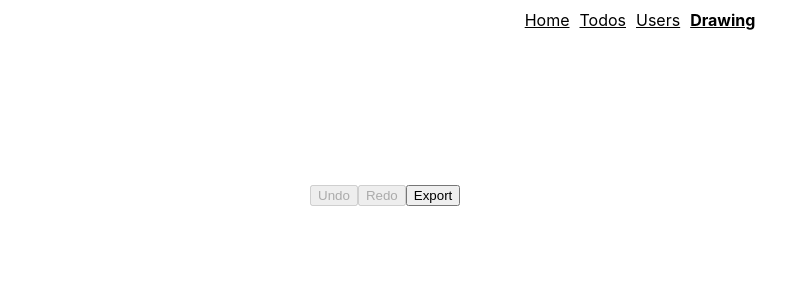
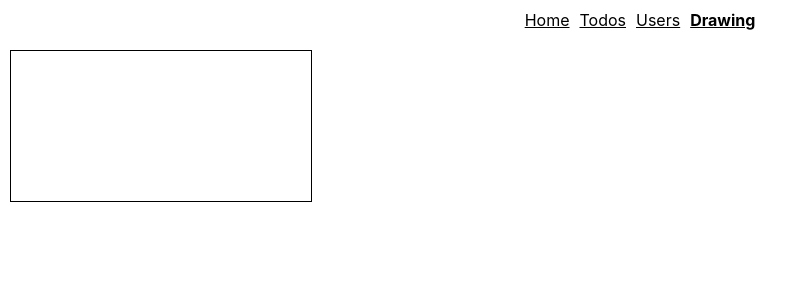
Before and after one commit to DP-PLAYGROUND/react-playground, a React (Create React App) app: page /drawing in a window 1280 px wide. Shown: the top 300 px of the page, without its empty margins (0-808 px from the left). Built offline with nearby package versions, Linux system fonts and the light colour scheme.

Commit message:
create additional variand of canvas

```diff
--- /dev/null
+++ b/src/Drawing/Canvas/Canvas.tsx
@@ -0,0 +1,27 @@
+import {
+  FunctionComponent,
+  PropsWithChildren,
+  useCallback,
+  useState,
+} from "react";
+import { CanvasContext } from "./CanvasContext";
+
+export const Canvas: FunctionComponent<PropsWithChildren> = ({ children }) => {
+  const [context, setContext] = useState<CanvasRenderingContext2D>();
+
+  const canvasRef = useCallback((element: HTMLCanvasElement | null) => {
+    const context = element?.getContext("2d");
+
+    return context && setContext(context);
+  }, []);
+
+  return (
+    <canvas ref={canvasRef}>
+      {context && (
+        <CanvasContext.Provider value={context}>
+          {children}
+        </CanvasContext.Provider>
+      )}
+    </canvas>
+  );
+};
--- /dev/null
+++ b/src/Drawing/Canvas/CanvasContext.ts
@@ -0,0 +1,3 @@
+import { createContext } from "react";
+
+export const CanvasContext = createContext(document.createElement('canvas').getContext('2d')!);
--- /dev/null
+++ b/src/Drawing/Canvas/Tools/FreeHand.tsx
@@ -0,0 +1,20 @@
+import { FunctionComponent, useContext } from "react";
+import { useMovement, MovementCoords } from "../../../hooks/useMovement";
+import { CanvasContext } from "../CanvasContext";
+
+export const FreeHand: FunctionComponent = () => {
+  const context = useContext(CanvasContext);
+
+  const drawLine = (coords: MovementCoords) => {
+    context.lineTo(coords.x, coords.y);
+    context.stroke();
+  };
+
+  useMovement(context.canvas, {
+    onStart: () => context.beginPath(),
+    onMove: drawLine,
+    onEnd: () => context.closePath(),
+  });
+
+  return null;
+};
--- a/src/Drawing/Drawing.tsx
+++ b/src/Drawing/Drawing.tsx
@@ -1,16 +1,14 @@
 import { FunctionComponent } from "react";
-import { DrawingPalette } from "./DrawingPalette/DrawingPalette";
-import { FreeHandDrawing } from "./DrawingPalette/FreeHandDrawing/FreeHandDrawing";
-import { DrawingExport } from "./DrawingPalette/DrawingExport/DrawingExport";
-import { DrawingUndoRedo } from "./DrawingPalette/DrawingUndoRedo/DrawingUndoRedo";
+import { Canvas } from "./Canvas/Canvas";
+import { FreeHand } from "./Canvas/Tools/FreeHand";
 
 const Drawing: FunctionComponent = () => {
   return (
-    <DrawingPalette>
-      <FreeHandDrawing />
-      <DrawingUndoRedo/>
-      <DrawingExport type="image/webp" quality={1}/>
-    </DrawingPalette>
+    <div style={{ display: "inline-flex", border: "1px solid black" }}>
+      <Canvas>
+        <FreeHand />
+      </Canvas>
+    </div>
   );
 };
 
```
Also changed, not shown: src/hooks/useMovement.ts (line endings or trailing spaces).
